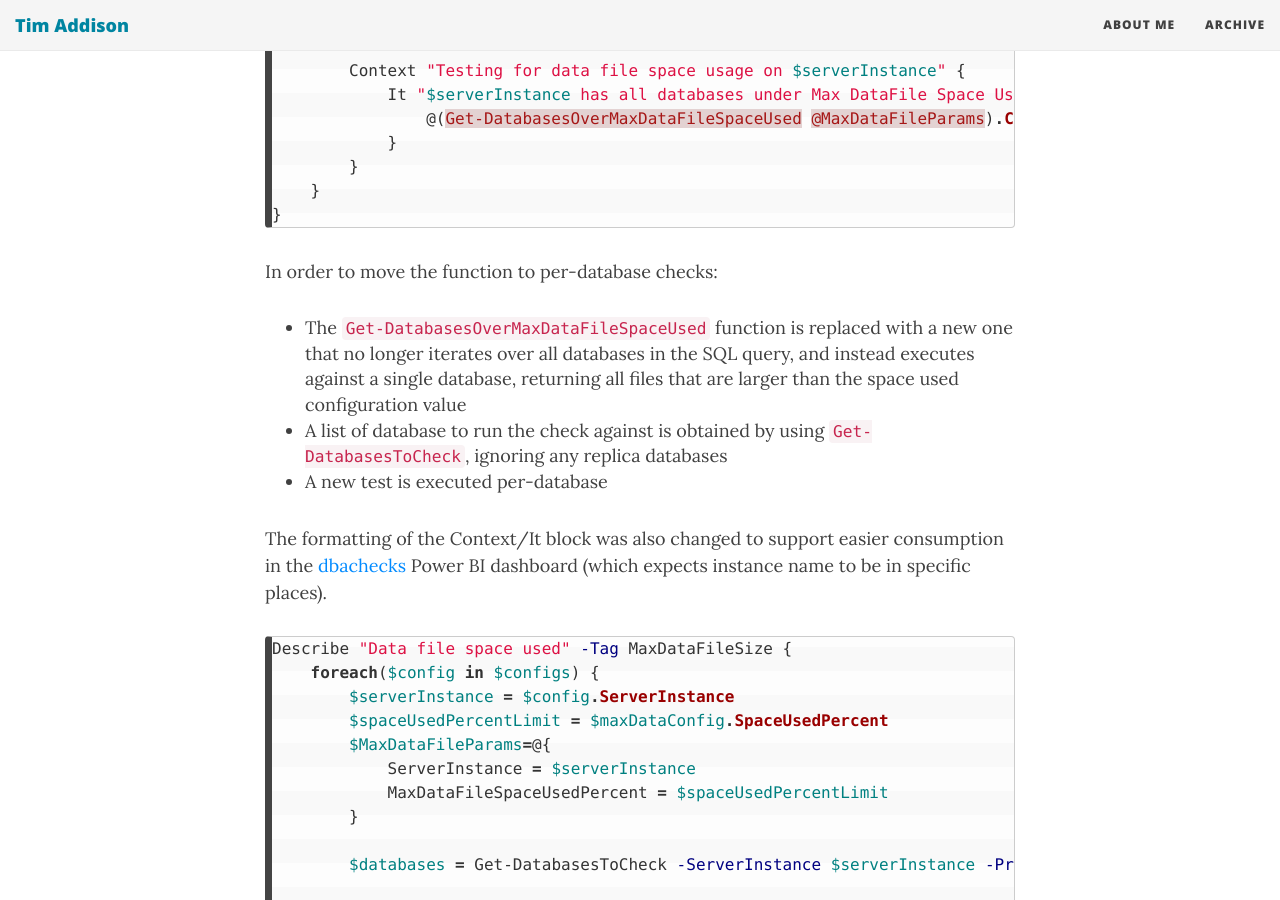
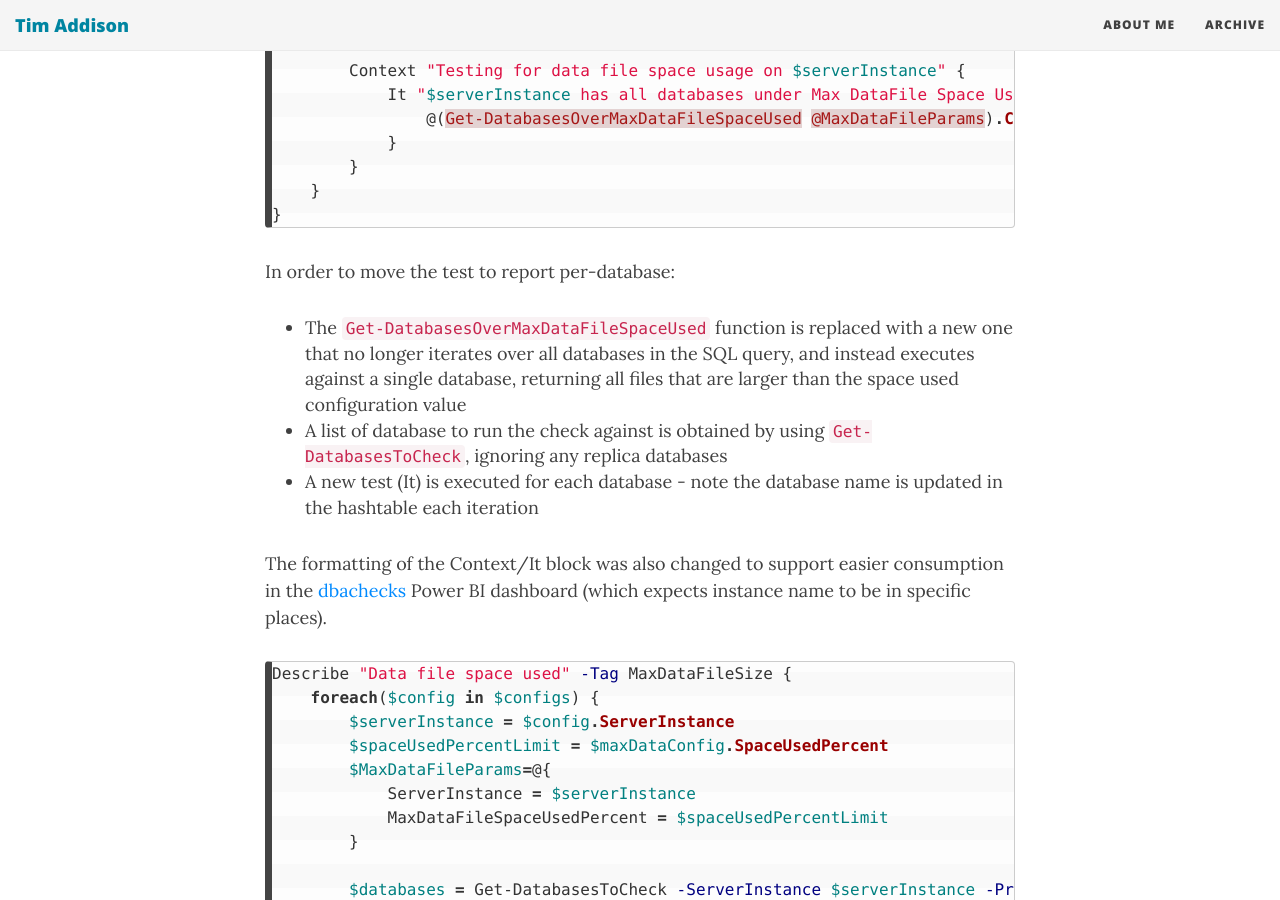
Before and after one commit to taddison/tjaddison.com, a Jekyll site: the page built from _posts/2018/2018-04-08-Improving-database-pester-tests-per-database-checks.md, in a window 1280 px wide and 900 px high, scrolled down 1540 px. Built offline with Jekyll 4.4.1, drawn with Linux system fonts in a browser that asks for light colours; nearby versions of some CDN libraries.

Commit message:
Copy edits

````diff
--- a/_posts/2018/2018-04-08-Improving-database-pester-tests-per-database-checks.md
+++ b/_posts/2018/2018-04-08-Improving-database-pester-tests-per-database-checks.md
@@ -38,10 +38,10 @@ Describe "Data file space used" -Tag MaxDataFileSize {
 }
 ```
 
-In order to move the function to per-database checks:
+In order to move the test to report per-database:
 - The `Get-DatabasesOverMaxDataFileSpaceUsed` function is replaced with a new one that no longer iterates over all databases in the SQL query, and instead executes against a single database, returning all files that are larger than the space used configuration value
 - A list of database to run the check against is obtained by using `Get-DatabasesToCheck`, ignoring any replica databases
-- A new test is executed per-database
+- A new test (It) is executed for each database - note the database name is updated in the hashtable each iteration
 
 The formatting of the Context/It block was also changed to support easier consumption in the [dbachecks](https://github.com/sqlcollaborative/dbachecks) Power BI dashboard (which expects instance name to be in specific places).
 
````
